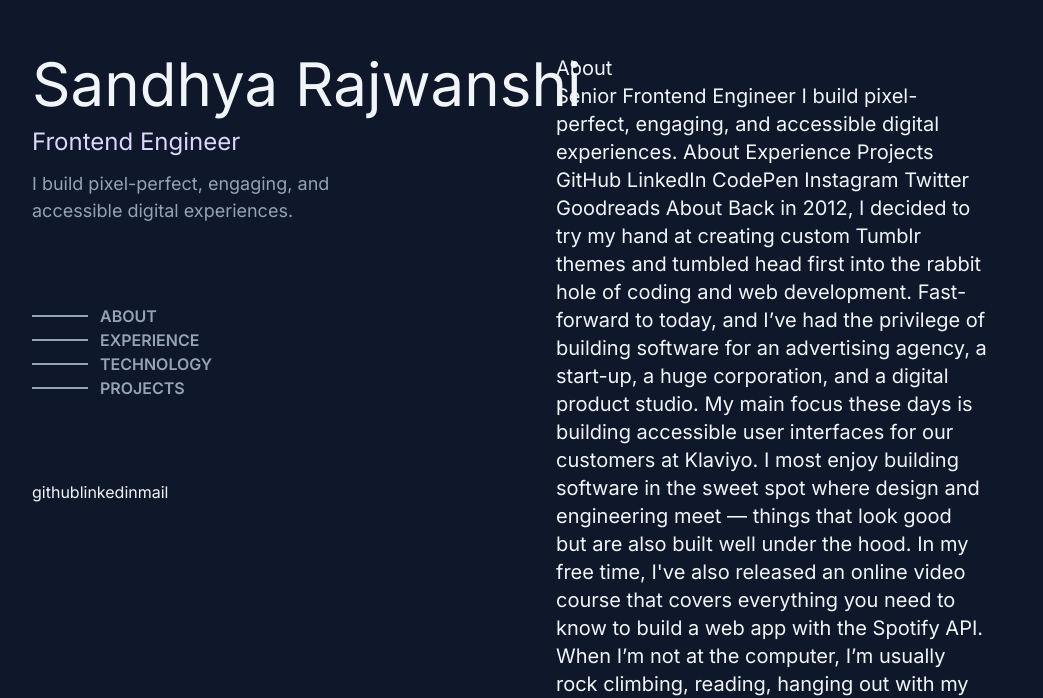
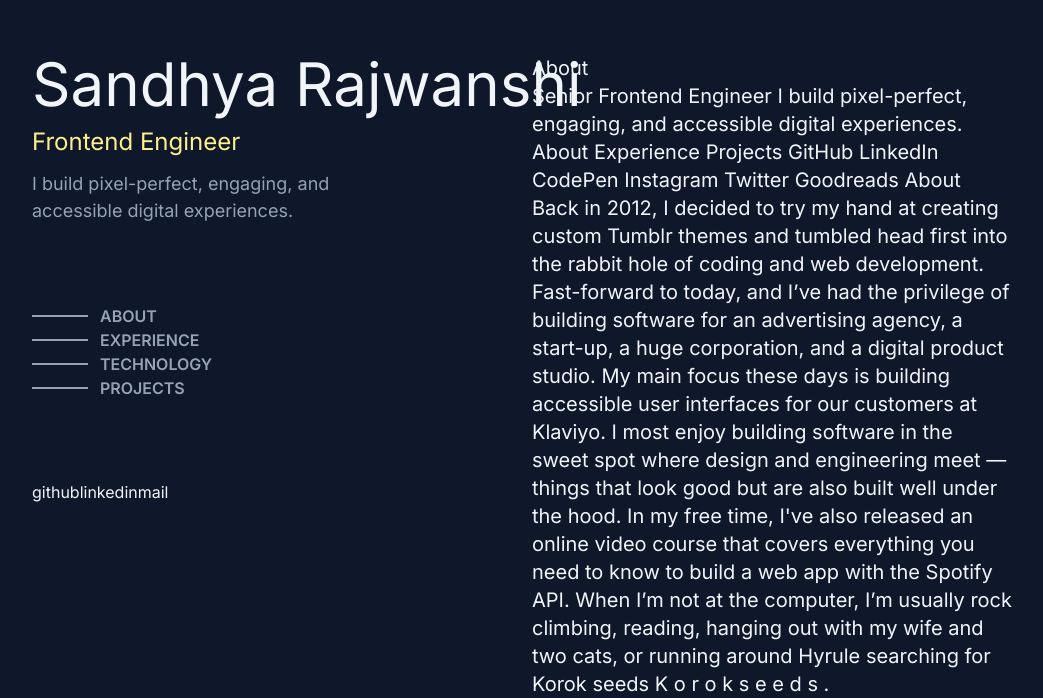
Before and after one commit to SandhyaR1007/sandhya-dev, a Next.js app: page / in a window 1280 px wide. Shown: the part 106-804 px from the top of the page, without its empty margins (168-1211 px from the left). Built offline with nearby package versions, Linux system fonts and the light colour scheme.

Commit message:
update: added bg colors

```diff
--- a/app/globals.css
+++ b/app/globals.css
@@ -6,3 +6,11 @@
   background-color: #0f172a;
   color: #f1f5f9;
 }
+
+.exp-card:hover h2:first-child {
+  color: #facc15;
+}
+.exp-card:hover .arrow-upward {
+  transform: translate3d(5px, -5px, 0px);
+  transition: 0.15s ease-in;
+}
--- a/app/page.tsx
+++ b/app/page.tsx
@@ -3,7 +3,7 @@
 
 export default function Home() {
   return (
-    <div className="flex justify-center md:px-52 md:py-40 relative scroll-smooth">
+    <div className="flex justify-center md:px-40 md:py-40 relative scroll-smooth">
       <HeaderComponent />
       <MainComponent />
     </div>
--- a/components/HeaderComponent.tsx
+++ b/components/HeaderComponent.tsx
@@ -3,7 +3,7 @@
     <header className=" flex flex-col gap-20 w-[50%] fixed left-[200px]">
       <section className="flex flex-col gap-3">
         <h2 className="text-6xl">Sandhya Rajwanshi</h2>
-        <h4 className="text-2xl text-violet-200">Frontend Engineer</h4>
+        <h4 className="text-2xl text-yellow-200">Frontend Engineer</h4>
         <p className="text-slate-400 text-[18px]  max-w-sm">
           I build pixel-perfect, engaging, and accessible digital experiences.{" "}
         </p>
```
